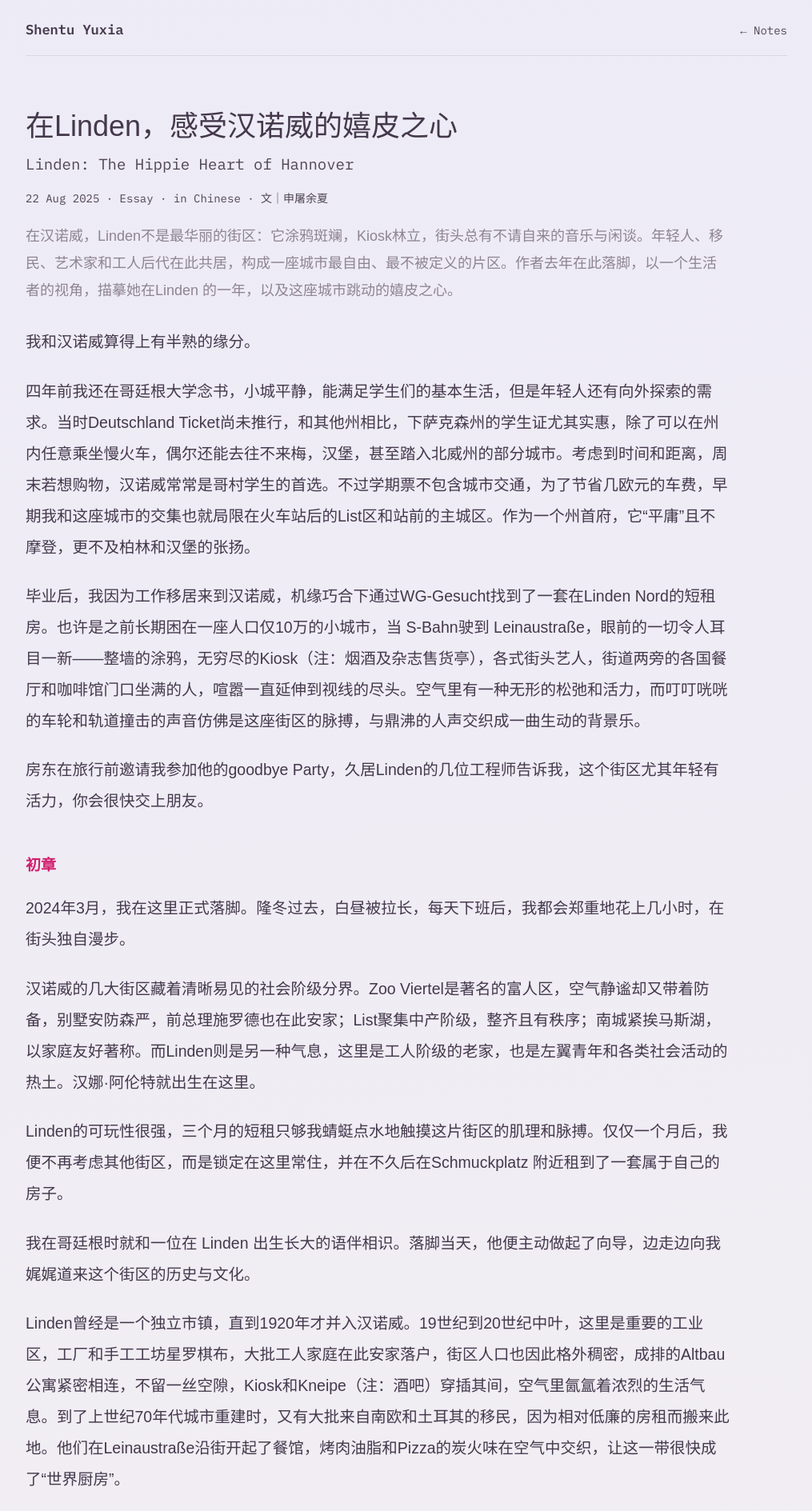
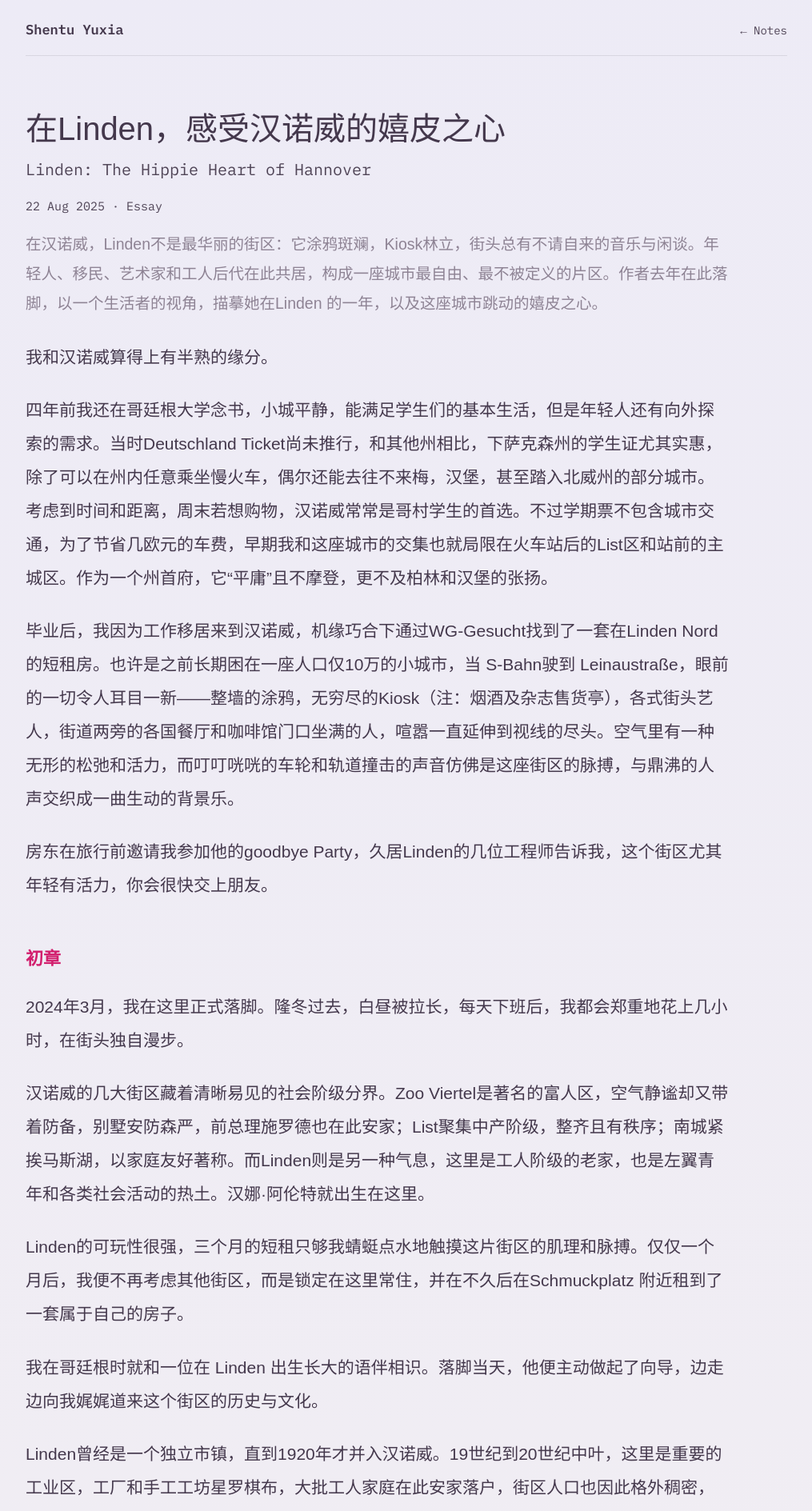
Before and after one commit to Shentuyuxia/lingersummer, a Jekyll site: the page built from _posts/2025-08-22-linden.md, in a window 1280 px wide. Shown: the top 1889 px of the page at 80% size, without its empty margins (132-1147 px from the left). Built offline with Jekyll 4.4.1, drawn with Linux system fonts in a browser that asks for light colours; some of the changed text lies outside the part shown.

Commit message:
Essay page: simpler meta line, English credit, larger text
Co-Authored-By: Claude Opus 5.5 <noreply@anthropic.com>
Claude-Session: https://claude.ai/code/session_01SGPtAXhtPQfBd1awF46i3D

```diff
--- a/_layouts/essay.html
+++ b/_layouts/essay.html
@@ -99,6 +99,16 @@
   .prose img{max-width:100%;height:auto;border-radius:8px;display:block;margin:1.4em auto}
   .prose hr{border:0;border-top:1px solid var(--line);margin:2em 0}
   .cover{width:100%;height:auto;border-radius:10px;margin:22px 0 0;display:block}
+  /* larger reading size (2) */
+  .prose{font-size:clamp(18.5px,1.75vw,21px)!important}
+  .lede{font-size:clamp(17.5px,1.6vw,19.5px)!important}
+  .essay h1{font-size:clamp(28px,5vw,40px)!important}
+  .entitle{font-size:clamp(17px,1.7vw,20px)!important}
+  .essay .meta{font-size:15px!important}
+  .prose h2{font-size:clamp(19.5px,1.9vw,22px)!important}
+  .prose blockquote{font-size:15.5px!important}
+  .prose ol{font-size:15px!important}
+  .credit{font-size:15px!important}
 </style>
 </head>
 <body>
@@ -112,13 +122,13 @@
   <header style="padding-bottom:0">
     <h1>{{ page.title }}</h1>
     {% if page.title_en and page.title_en != page.title %}<p class="entitle" lang="en">{{ page.title_en }}</p>{% endif %}
-    <p class="meta"><span lang="en"><time datetime="{{ page.date | date: '%Y-%m-%d' }}">{{ page.date | date: "%-d %b %Y" }}</time> · Essay{% if lang_name != "" %} · in {{ lang_name }}{% endif %}</span> · {% if page.language == "CN" %}文｜申屠余夏{% else %}<span lang="en">by Shentu Yuxia</span>{% endif %}</p>
+    <p class="meta"><time datetime="{{ page.date | date: '%Y-%m-%d' }}">{{ page.date | date: "%-d %b %Y" }}</time> · Essay</p>
     {% if page.lede %}<p class="lede">{{ page.lede }}</p>{% endif %}
   </header>
   <div class="prose">
 {{ content }}
   </div>
-  {% if page.original_url %}<p class="credit">{% if page.language == "CN" %}本文最初发表于<a href="{{ page.original_url }}">{{ page.original_source | default: "原刊" }}</a>。{% else %}First published in <a href="{{ page.original_url }}">{{ page.original_source | default: page.original_url }}</a>.{% endif %}</p>{% endif %}
+  {% if page.original_url %}<p class="credit" lang="en">First published in <a href="{{ page.original_url }}">{{ page.original_source | default: page.original_url }}</a>.</p>{% endif %}
   </article>
   <p class="about"><a class="back" href="/#{{ back_id }}">← Back to {{ back_label }}</a></p>
   <footer>
```
